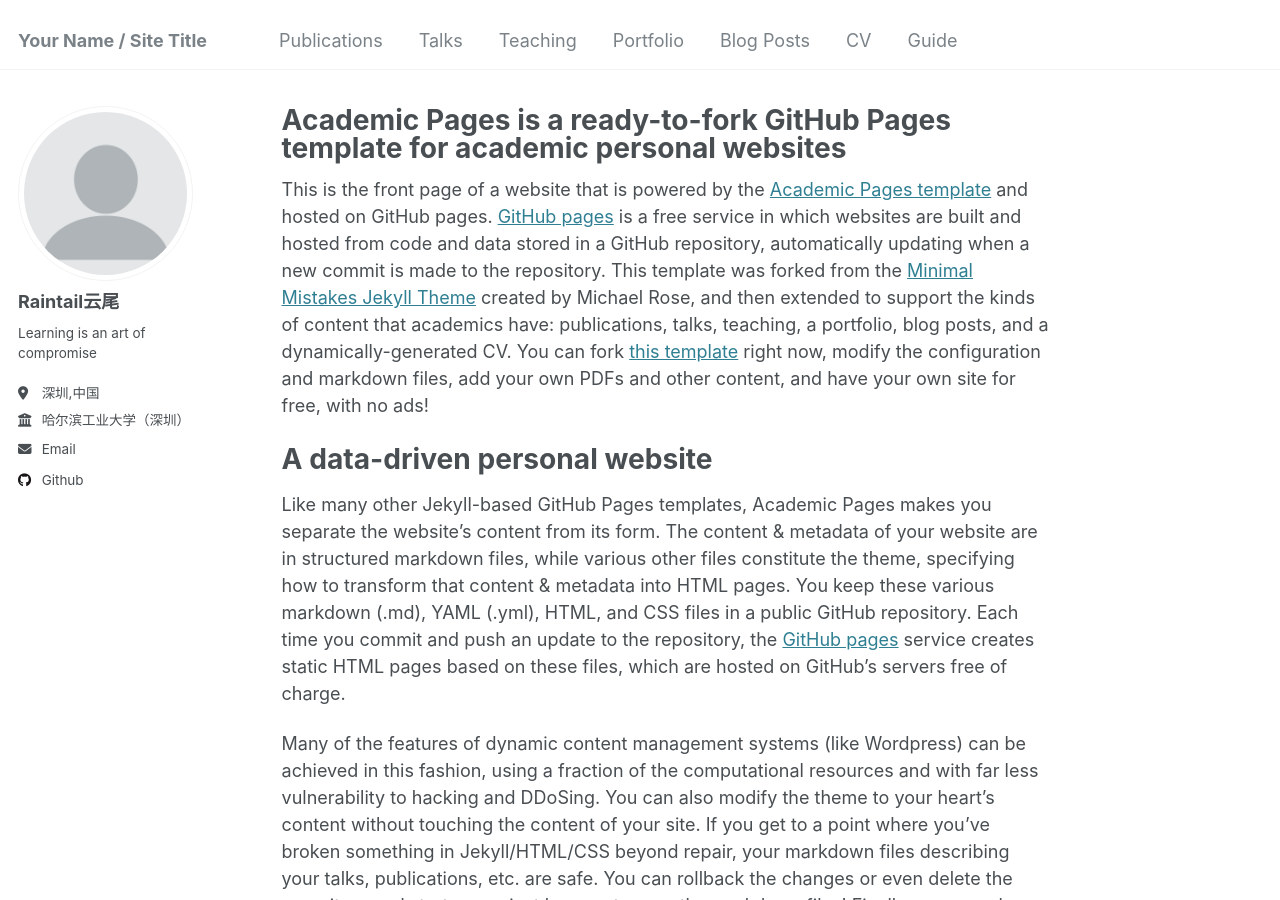
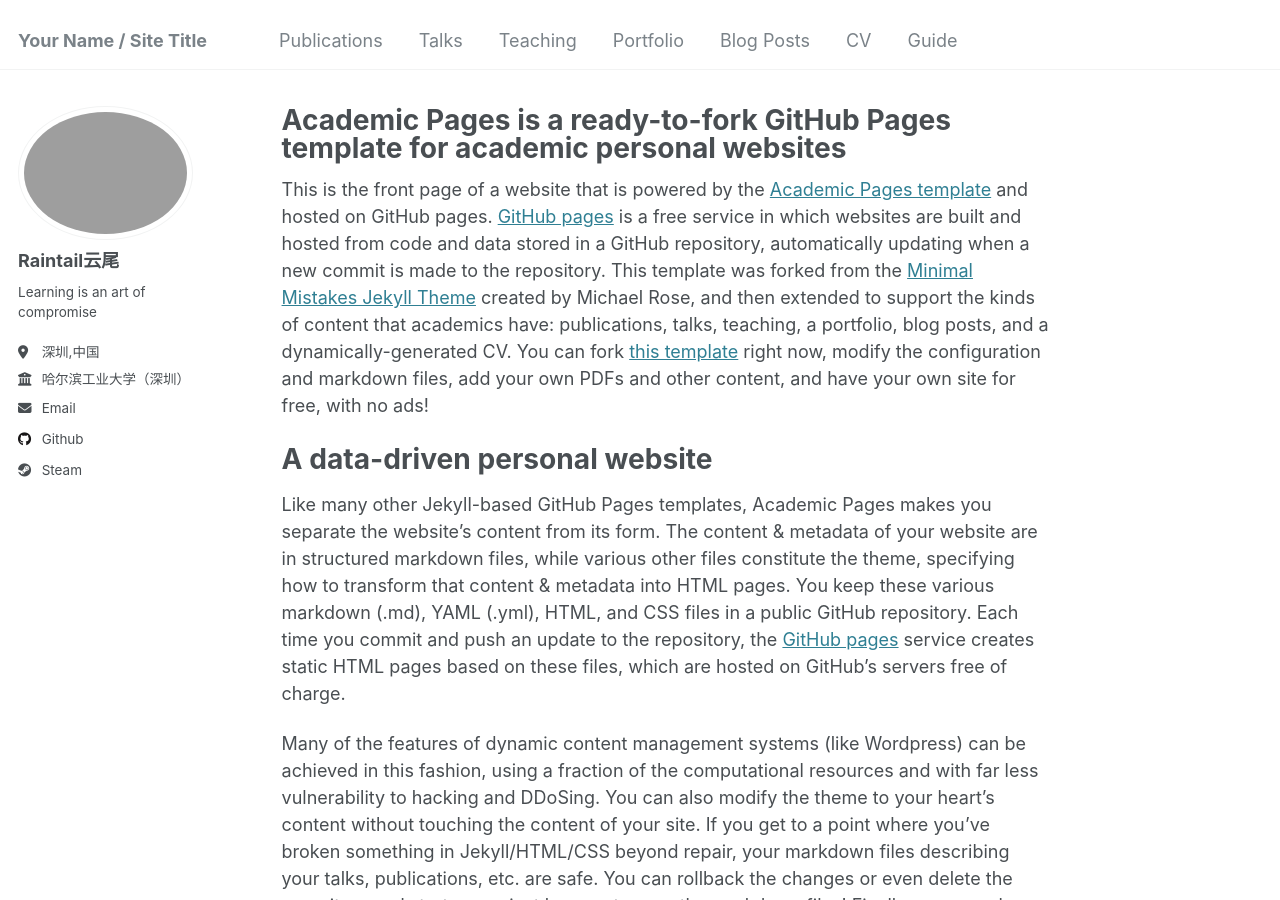
Before and after one commit to Rainbow-cocktail/Raintail-homepage, a Jekyll site: the page built from _pages/about.md, in a window 1280 px wide and 900 px high. Built offline with Jekyll 4.4.1, drawn with Linux system fonts in a browser that asks for light colours.

Commit message:
Update _config.yml
更改头像

```diff
--- a/_config.yml
+++ b/_config.yml
@@ -21,7 +21,7 @@ repository               : "academicpages/academicpages.github.io"
 #               Additional customization can be done by editing /_includes/author-profile.html
 author:
   # Biographic information
-  avatar           : "profile.png"
+  avatar           : "profile2.png"
   name             : "Raintail云尾"
   pronouns         : # example: "she/her"
   bio              : "Learning is an art of compromise"
@@ -63,7 +63,7 @@ author:
   medium           : # URL
   pinterest        : # Username
   soundcloud       : # Username
-  steam            : # Username
+  steam            : "1116996802"
   telegram         : # URL
   tumblr           : # Username
   twitter          : # Username for X / Twitter
```
